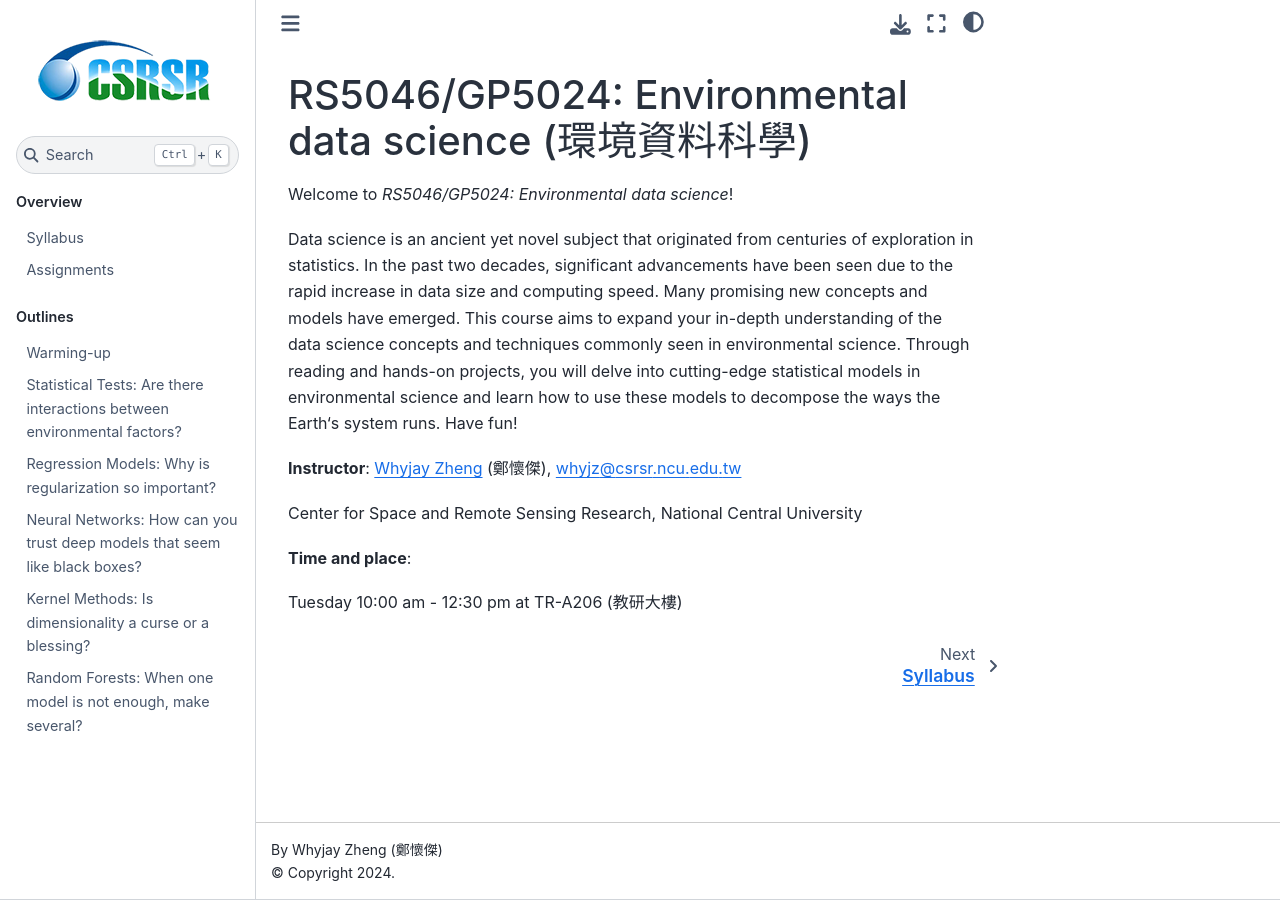
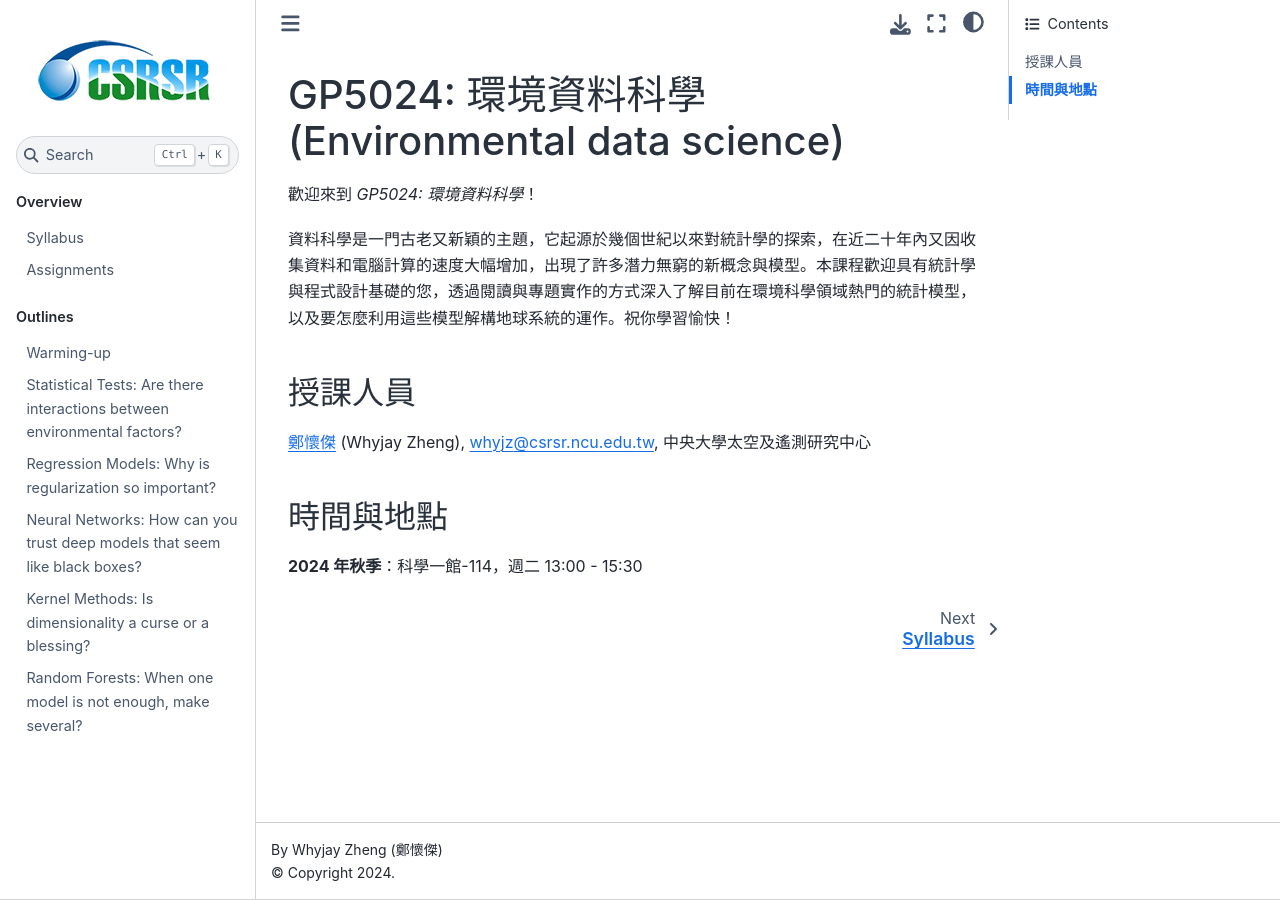
Before and after one commit to whyjz/ncu-env-data-science-zhtw, a Jupyter Book: the page built from docs/index.md, in a window 1280 px wide. Built offline with Jupyter Book 1.0.4 settings and Sphinx 7.4.7 and the Sphinx Book theme 1.1.4, drawn with Linux system fonts in a browser that asks for light colours.

Commit message:
Update index

```diff
--- a/docs/index.md
+++ b/docs/index.md
@@ -1,13 +1,13 @@
-# RS5046/GP5024: Environmental data science (環境資料科學)
+# GP5024: 環境資料科學 (Environmental data science)
 
-Welcome to *RS5046/GP5024: Environmental data science*!
+歡迎來到 *GP5024: 環境資料科學*！
 
-Data science is an ancient yet novel subject that originated from centuries of exploration in statistics. In the past two decades, significant advancements have been seen due to the rapid increase in data size and computing speed. Many promising new concepts and models have emerged. This course aims to expand your in-depth understanding of the data science concepts and techniques commonly seen in environmental science. Through reading and hands-on projects, you will delve into cutting-edge statistical models in environmental science and learn how to use these models to decompose the ways the Earth‘s system runs. Have fun!
+資料科學是一門古老又新穎的主題，它起源於幾個世紀以來對統計學的探索，在近二十年內又因收集資料和電腦計算的速度大幅增加，出現了許多潛力無窮的新概念與模型。本課程歡迎具有統計學與程式設計基礎的您，透過閱讀與專題實作的方式深入了解目前在環境科學領域熱門的統計模型，以及要怎麼利用這些模型解構地球系統的運作。祝你學習愉快！
 
-**Instructor**: [Whyjay Zheng](https://whyjz.github.io/) (鄭懷傑), whyjz@csrsr.ncu.edu.tw
+### 授課人員 ###
 
-Center for Space and Remote Sensing Research, National Central University
+[鄭懷傑](https://whyjz.github.io/) (Whyjay Zheng), whyjz@csrsr.ncu.edu.tw, 中央大學太空及遙測研究中心
 
-**Time and place**:
+### 時間與地點
 
-Tuesday 10:00 am - 12:30 pm at TR-A206 (教研大樓)
+**2024 年秋季**：科學一館-114，週二 13:00 - 15:30
```
Also changed, not shown: README.md (+2 -2 lines).
